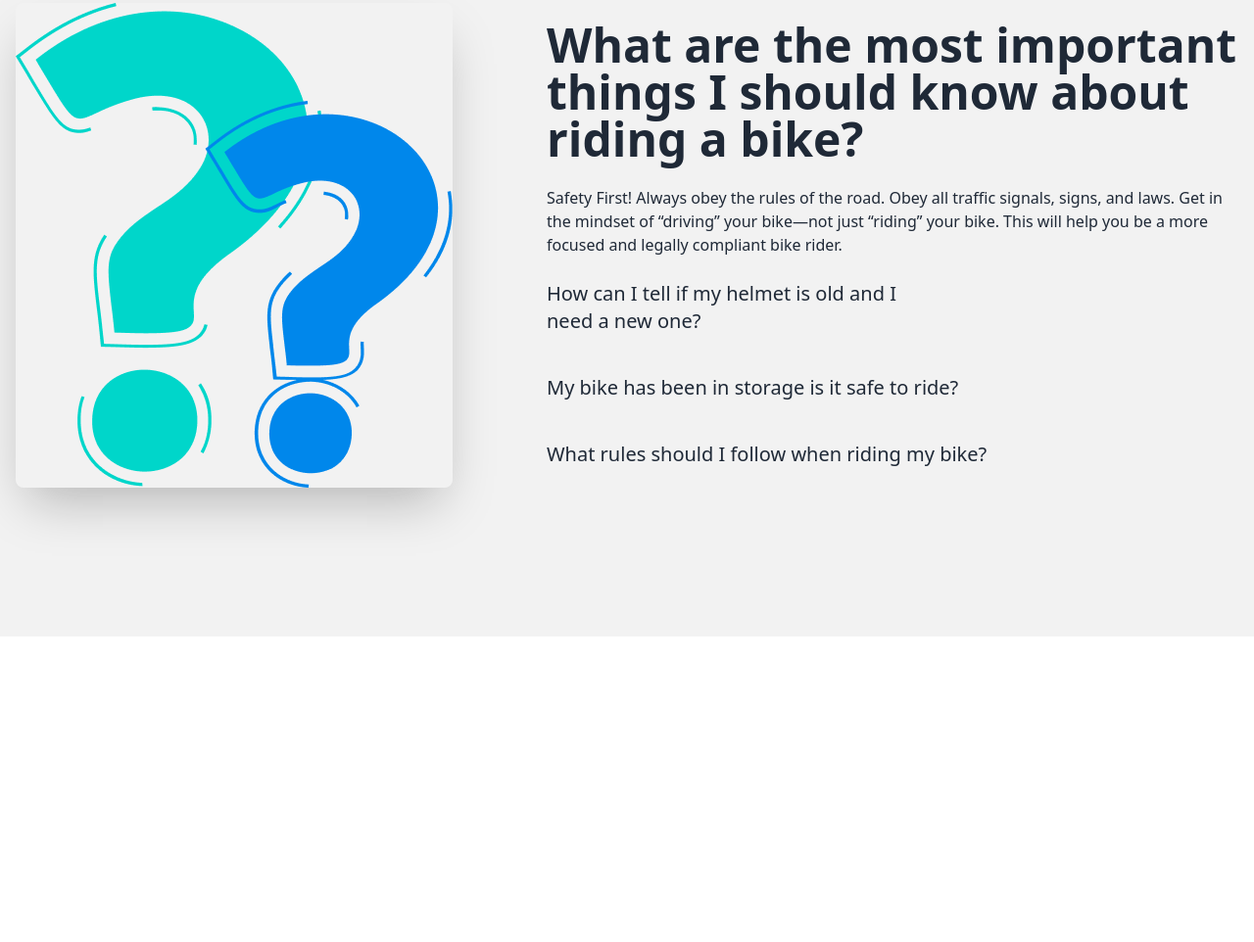
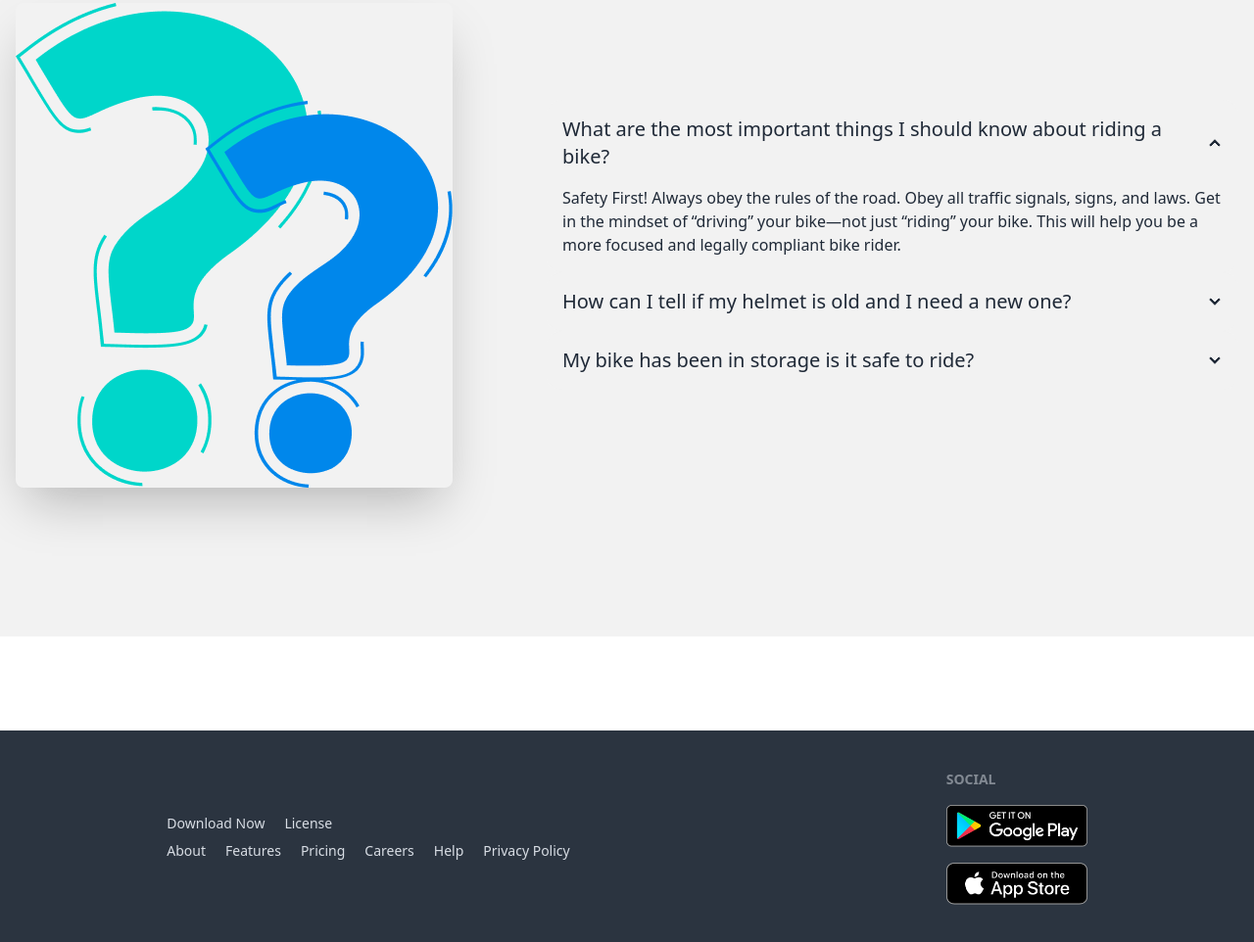
Before and after one commit to Shahnewaz001/biker-web-site, a plain HTML site: page images/index.html in a window 1280 px wide. Shown: the part 2436-3398 px from the top of the page at 98% size. Before the commit the page ends 3182 px from the top, so only its background shows below. Drawn offline with nearby package versions, Linux system fonts and the light colour scheme.

Commit message:
added footer part

```diff
--- a/images/index.html
+++ b/images/index.html
@@ -259,26 +259,68 @@
               </div>
         </div>
     </section>
+    <!--frequently questions-->
     <section class="my-24">
         <h3 class="text-3xl lg:text-5xl font-semibold text-center my-20">Frequently Asked  <span class="text-bike-primary">Questions</span></h3>
            <div class="hero min-h-screen bg-base-200">
             <div class="hero-content flex-col lg:flex-row gap-24 justify-center align-middle">
               <img src="/images/others/faq.png" class="w-70 lg:max-w-md rounded-lg shadow-2xl" />
               <div>
-                <h5 class="text-3xl lg:text-5xl font-bold">What are the most important things I should
-                    know about riding a bike?</h5>
-                <p class="py-6">Safety First! Always obey the rules of the road. Obey all traffic signals, signs, and laws. Get in the mindset of “driving” your bike—not just “riding” your bike. This will help you be a more focused and legally compliant bike rider. </p>
-                <h3 class="max-w-sm text-xl font-medium">How can I tell if my helmet is old and I need a
-                    new one?</h3>
-                <h3 class="text-xl font-medium my-10">My bike has been in storage is it safe to ride?</h3>
-                <h3 class="text-xl font-medium">What rules should I follow when riding my bike?</h3>
+                <div class="collapse collapse-arrow bg-base-200">
+                    <input type="radio" name="my-accordion-2" checked="checked" />
+                    <div class="collapse-title text-xl font-medium">
+                        What are the most important things I should
+                        know about riding a bike?
+                    </div>
+                    <div class="collapse-content">
+                      <p>Safety First! Always obey the rules of the road. Obey all traffic signals, signs, and laws. Get in the mindset of “driving” your bike—not just “riding” your bike. This will help you be a more focused and legally compliant bike rider.</p>
+                    </div>
+                  </div>
+                  <div class="collapse collapse-arrow bg-base-200">
+                    <input type="radio" name="my-accordion-2" />
+                    <div class="collapse-title text-xl font-medium">
+                        How can I tell if my helmet is old and I need a
+                        new one?
+                    </div>
+                    <div class="collapse-content">
+                      <p> </p>
+                    </div>
+                  </div>
+                  <div class="collapse collapse-arrow bg-base-200">
+                    <input type="radio" name="my-accordion-2" />
+                    <div class="collapse-title text-xl font-medium">
+                        My bike has been in storage is it safe to ride?
+                    </div>
+                    <div class="collapse-content">
+                    </div>
+                  </div>
               </div>
             </div>
           </div>
     </section>
     </main>
-    <footer>
-
-    </footer>
+    <footer class="footer p-10 bg-neutral text-neutral-content gap-20 lg:gap-96 justify-center items-center">
+     <div>
+        <aside class="flex gap-5">
+            <p>Download Now</p>
+            <p>License</p>
+          </aside>
+          <div class="flex flex-wrap gap-5">
+              <p>About</p>
+              <p>Features</p>
+              <p>Pricing</p>
+              <p>Careers</p>
+              <p>Help</p>
+              <p>Privacy Policy</p>
+          </div>
+     </div>
+        <nav>
+          <header class="footer-title">Social</header>
+          <div class="grid grid-col gap-4">
+            <a><img class="w-36" src="/images/others/android.png" alt=""></a>
+            <a><img class="w-36" src="/images/others/ios.png" alt=""></a>
+          </div>
+        </nav>
+      </footer>
 </body>
 </html>
```
